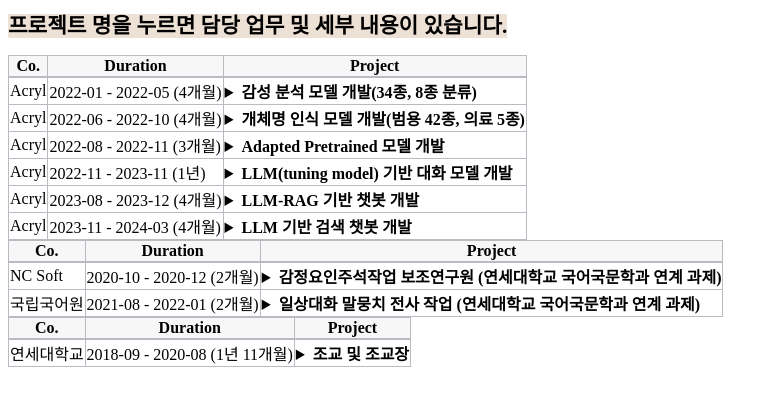
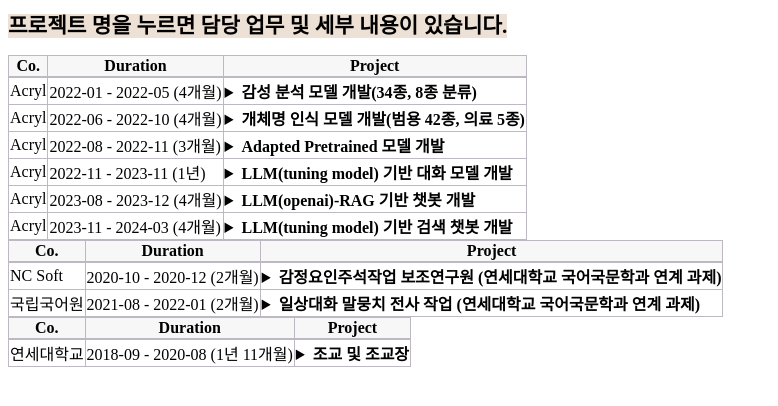
Before and after one commit to finddme/finddme.github.io, a Jekyll site: the page built from _posts/2022-01-01-Project.md, in a window 1280 px wide. Shown: the top 406 px of the page, without its empty margins (0-778 px from the left). Built offline with Jekyll 4.4.1, drawn with Linux system fonts in a browser that asks for light colours.

Commit message:
Update 2022-01-01-Project.md

```diff
--- a/_posts/2022-01-01-Project.md
+++ b/_posts/2022-01-01-Project.md
@@ -133,7 +133,7 @@ tag: NLP
          <td class="line">
            <details>
            <summary><span class="glyphicon glyphicon-menu-right"></span>
-            <span class="glyphicon glyphicon-option-horizontal" style="display:none"></span><strong>LLM-RAG 기반 챗봇 개발</strong></summary>
+            <span class="glyphicon glyphicon-option-horizontal" style="display:none"></span><strong>LLM(openai)-RAG 기반 챗봇 개발</strong></summary>
               <li>담당 업무: </li>
                   1) LLM 기반 검색 시스템 개발<br>
               <br>
@@ -171,7 +171,7 @@ tag: NLP
          <td class="line">
            <details>
            <summary><span class="glyphicon glyphicon-menu-right"></span>
-            <span class="glyphicon glyphicon-option-horizontal" style="display:none"></span><strong>LLM 기반 검색 챗봇 개발</strong></summary>
+            <span class="glyphicon glyphicon-option-horizontal" style="display:none"></span><strong>LLM(tuning model) 기반 검색 챗봇 개발</strong></summary>
               <li>담당 업무: </li>
                   1) LLM 기반 검색 챗봇 개발<br>
               <br>
```
